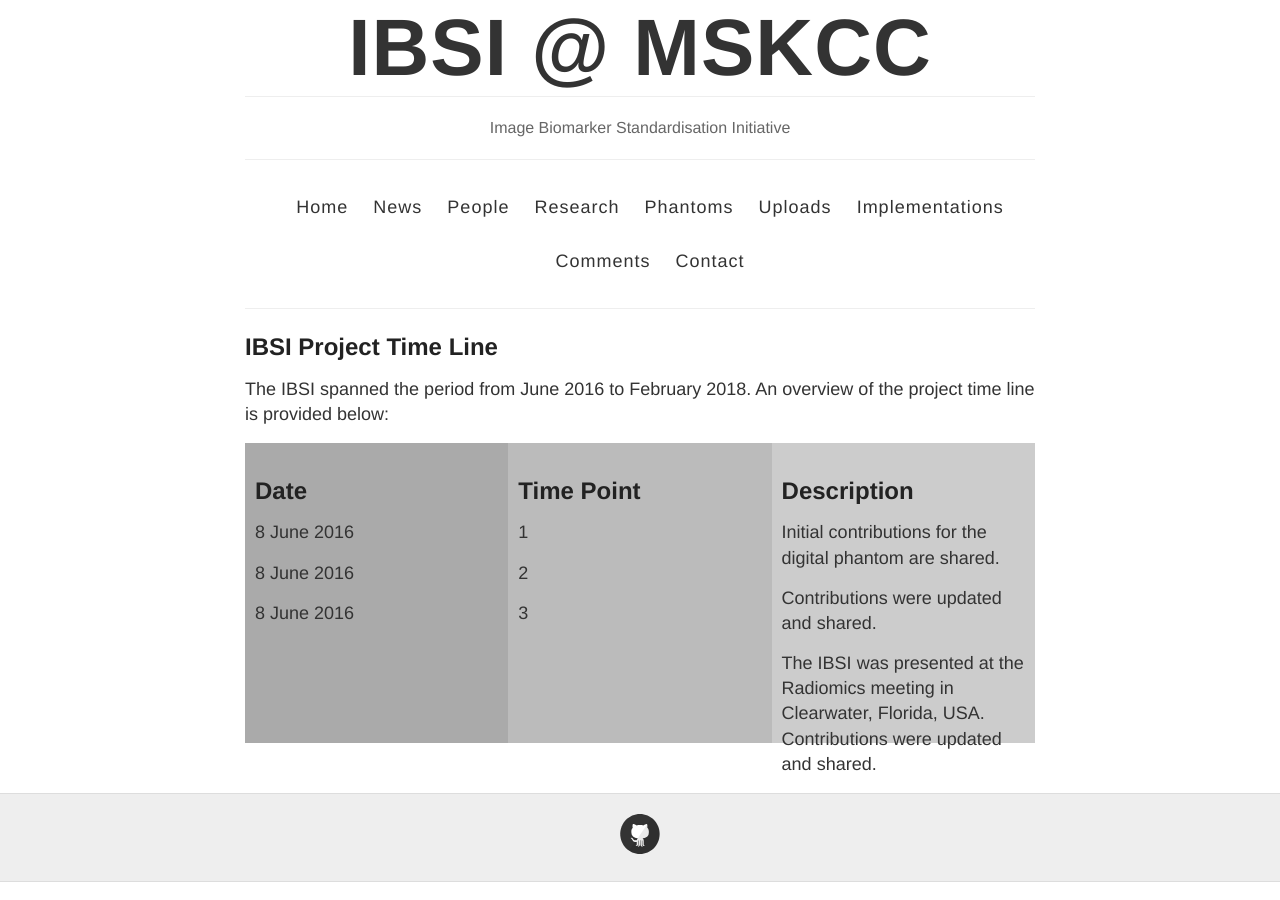
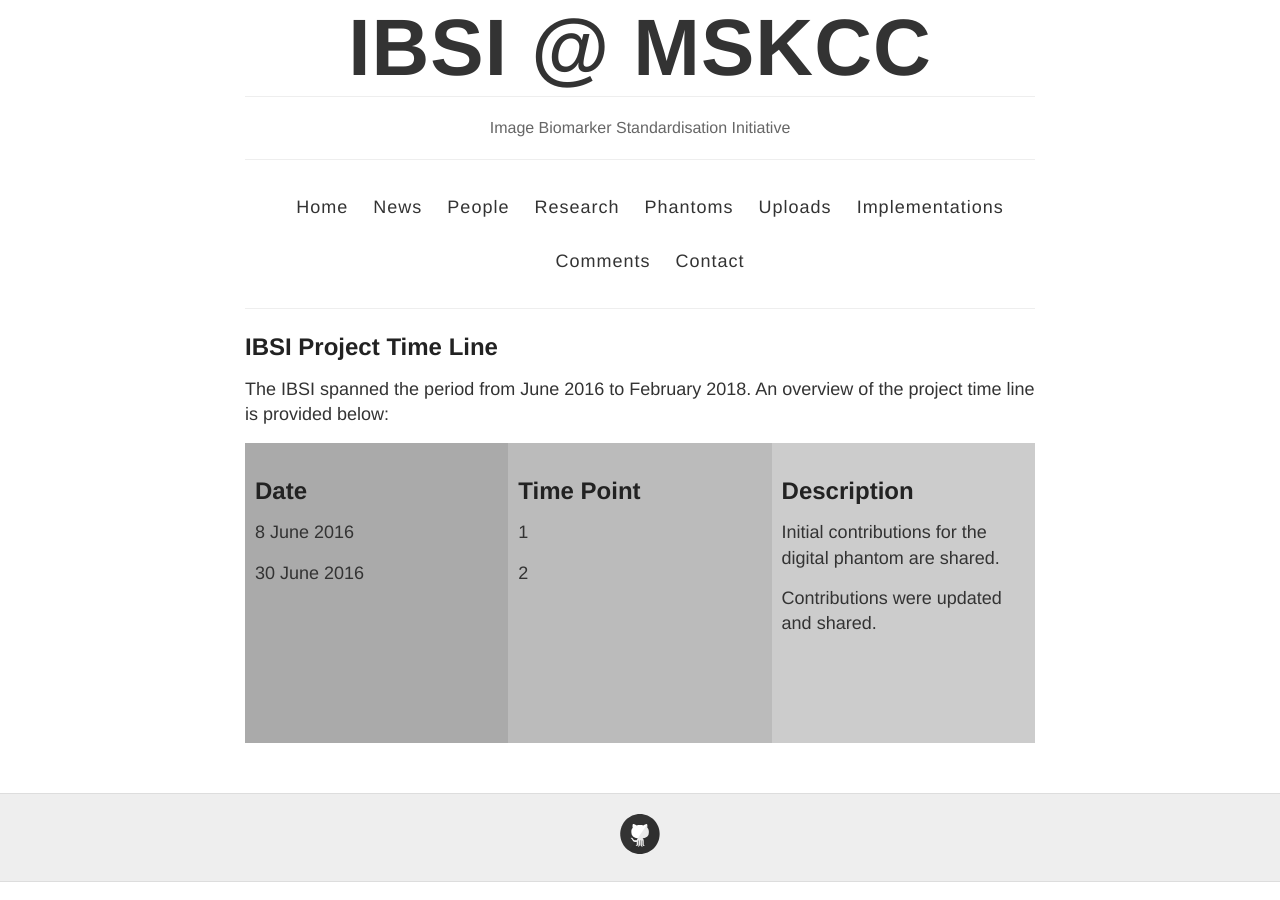
Before and after one commit to adtypthk/IBSI, a Jekyll site: the page built from index.html, in a window 1280 px wide. Built offline with Jekyll 4.4.1, drawn with Linux system fonts in a browser that asks for light colours.

Commit message:
Update index.html

```diff
--- a/index.html
+++ b/index.html
@@ -43,21 +43,19 @@
   <div class="column" style="background-color:#aaa;">
     <h2>Date</h2>
     <p>8 June 2016</p>
-    <p>8 June 2016</p>
-    <p>8 June 2016</p>
+    <p>30 June 2016</p>
+
   </div>
   <div class="column" style="background-color:#bbb;">
     <h2>Time Point</h2>
     <p>1</p>
     <p>2</p>
-    <p>3</p>
+
   </div>
   <div class="column" style="background-color:#ccc;">
     <h2>Description</h2>
     <p>Initial contributions for the digital phantom are shared.</p>
     <p>Contributions were updated and shared.</p>
-<p>The IBSI was presented at the Radiomics meeting in
-Clearwater, Florida, USA. Contributions were updated
-and shared.</p>
+
   </div>
 </div>
```
